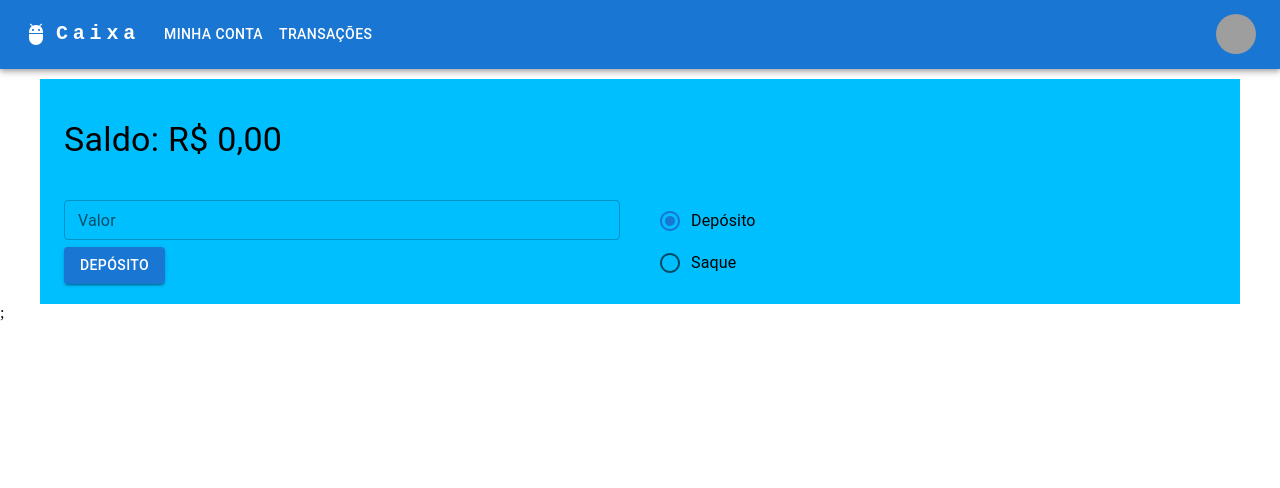
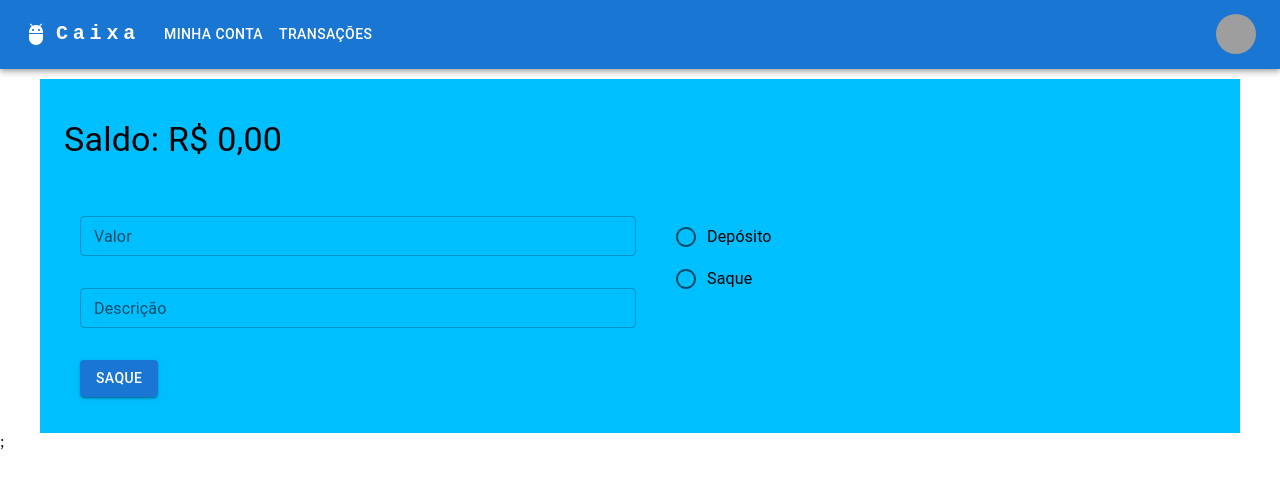
Before and after one commit to umpierres/caixa, a React (Create React App) app: page /transactions in a window 1280 px wide. Shown: the top 488 px of the page. Built offline with nearby package versions, Linux system fonts and the light colour scheme; grey boxes are pictures that could not be loaded.

Commit message:
criando logica de criar transição

```diff
--- a/src/index.tsx
+++ b/src/index.tsx
@@ -1,10 +1,14 @@
 import React from 'react';
 import ReactDOM from 'react-dom/client';
 import App from './App';
+import { Provider } from 'react-redux';
+import { store } from './store';
 
 const root = ReactDOM.createRoot(document.getElementById('root') as HTMLElement);
 root.render(
   <React.StrictMode>
-    <App />
+    <Provider store={store}>
+      <App />
+    </Provider>
   </React.StrictMode>
 );
--- a/src/pages/CreateTransaction.tsx
+++ b/src/pages/CreateTransaction.tsx
@@ -1,15 +1,44 @@
-import React, { useState } from 'react';
-import { Button, Container, Grid, TextField, Typography } from '@mui/material';
+import React, { ChangeEvent, useEffect, useState } from 'react';
+import { Button, Container, Divider, Grid, TextField, Typography } from '@mui/material';
 import ResponsiveAppBar from '../components/ResponsiveAppBar';
 import Radio from '@mui/material/Radio';
 import RadioGroup from '@mui/material/RadioGroup';
 import FormControlLabel from '@mui/material/FormControlLabel';
 
+import TransactionType from '../types/TransactionType';
+import { useAppDispatch } from '../store/hooks';
+import { addTransaction } from '../store/modules/TransactionSlice';
+
 const CreateTransaction: React.FC = () => {
+  const [transactions, setTransactions] = useState<TransactionType>({} as TransactionType);
+
+  const dispatch = useAppDispatch();
   const [typeTransaction, setTypeTransaction] = useState('deposit');
 
-  const handleChangeTypeTransaction = (event: React.ChangeEvent<HTMLInputElement>) => {
-    setTypeTransaction(event.target.value);
+  useEffect(() => {
+    const getBalance = JSON.parse(localStorage.getItem('balance') || '[]');
+    if (getBalance?.length === 0) {
+      return;
+    }
+  }, []);
+
+  const saveTransaction = () => {
+    dispatch(
+      addTransaction({
+        id: Date.now(),
+        value: transactions.value,
+        type: transactions.type,
+        description: transactions.description
+      })
+    );
+  };
+
+  const handleTransactions = (e: ChangeEvent<HTMLInputElement>) => {
+    setTransactions({ ...transactions, [e.target.name]: e.target.value });
+  };
+  const handleSelect = (e: ChangeEvent<HTMLInputElement>) => {
+    setTransactions({ ...transactions, type: e.target.value as 'add' | 'remove' });
+    setTypeTransaction(e.target.value);
   };
 
   return (
@@ -29,20 +58,40 @@ const CreateTransaction: React.FC = () => {
             <Typography variant="h4">Saldo: R$ 0,00</Typography>
           </Grid>
           <Grid item lg={6} xs={6}>
-            <TextField label="Valor" fullWidth type={'number'} id="outlined-size-small" size="small" />
-            <Button variant="contained" sx={{ marginTop: '7px' }}>
-              {typeTransaction === 'deposit' ? 'Depósito' : 'Saque'}
+            <TextField
+              sx={{ m: 2 }}
+              name="value"
+              label="Valor"
+              onChange={handleTransactions}
+              fullWidth
+              type="number"
+              id="outlined-size-small"
+              size="small"
+            />
+
+            <TextField
+              sx={{ m: 2 }}
+              label="Descrição"
+              fullWidth
+              type={'text'}
+              id="outlined-size-small"
+              size="small"
+              onChange={handleTransactions}
+            />
+            <Button variant="contained" sx={{ m: 2 }} onClick={saveTransaction}>
+              {typeTransaction === 'add' ? 'Depósito' : 'Saque'}
             </Button>
           </Grid>
           <Grid item lg={6} xs={6}>
             <RadioGroup
+              sx={{ m: 2 }}
               aria-labelledby="demo-controlled-radio-buttons-group"
               name="controlled-radio-buttons-group"
               value={typeTransaction}
-              onChange={handleChangeTypeTransaction}
+              onChange={handleSelect}
             >
-              <FormControlLabel value="deposit" control={<Radio />} label="Depósito" />
-              <FormControlLabel value="withdraw" control={<Radio />} label="Saque" />
+              <FormControlLabel value="add" control={<Radio />} label="Depósito" />
+              <FormControlLabel value="remove" control={<Radio />} label="Saque" />
             </RadioGroup>
           </Grid>
         </Grid>
--- a/src/store/modules/TransactionSlice.ts
+++ b/src/store/modules/TransactionSlice.ts
@@ -17,14 +17,14 @@ const transactionSlice = createSlice({
 
       return retorno;
     },
-    addTransiction: adapter.addOne,
-    removeTransiction: adapter.removeOne,
-    updateTransiction: adapter.updateOne
+    addTransaction: adapter.addOne,
+    removeTransaction: adapter.removeOne,
+    updateTransaction: adapter.updateOne
   }
 });
 
 export const { selectAll, selectById } = adapter.getSelectors((state: RootState) => state.transactions);
 
-export const { addTransiction, removeTransiction, updateTransiction } = transactionSlice.actions;
+export const { addTransaction, removeTransaction, updateTransaction } = transactionSlice.actions;
 
 export default transactionSlice.reducer;
--- a/src/types/TransactionType.ts
+++ b/src/types/TransactionType.ts
@@ -1,7 +1,7 @@
 type TransactionType = {
-  description?: string;
+  description: string;
   value: number;
-  type: 'Depositar' | 'Sacar';
+  type: 'add' | 'remove' | '';
   id: number;
 };
 
```
